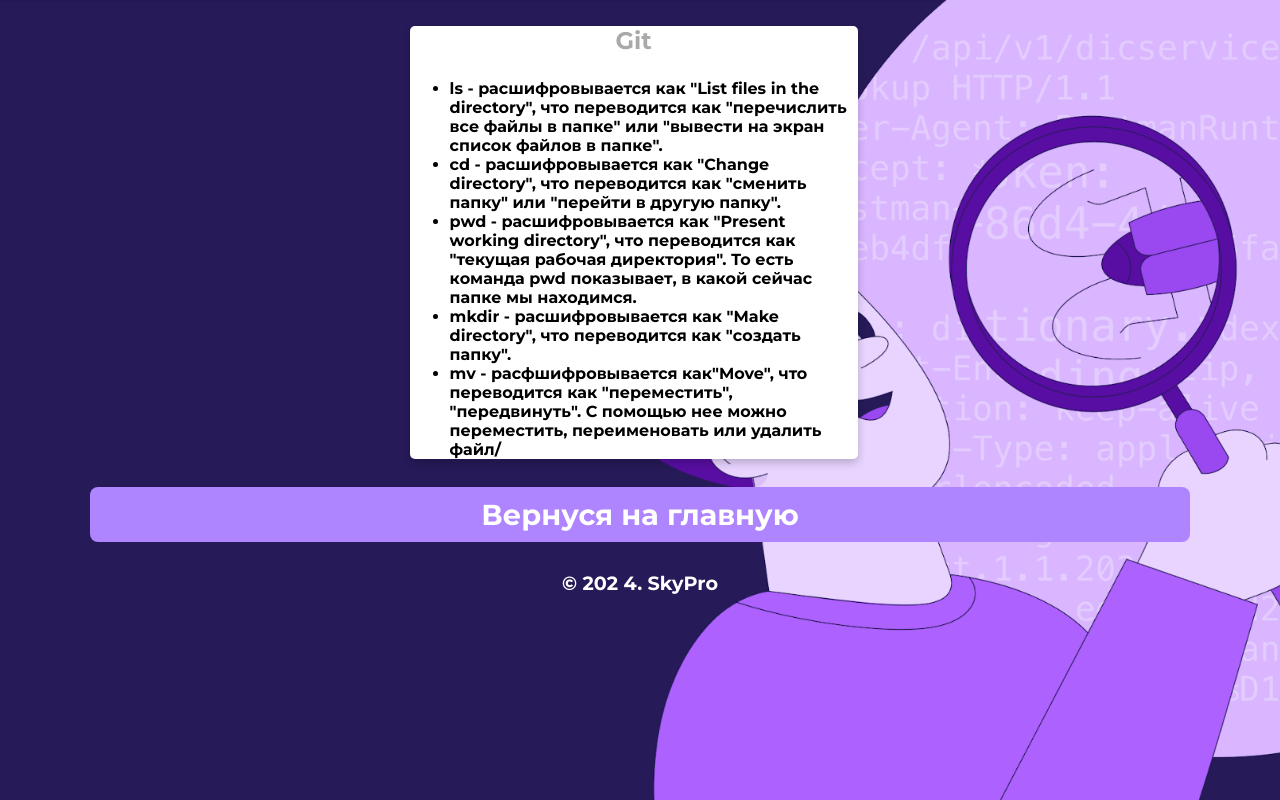
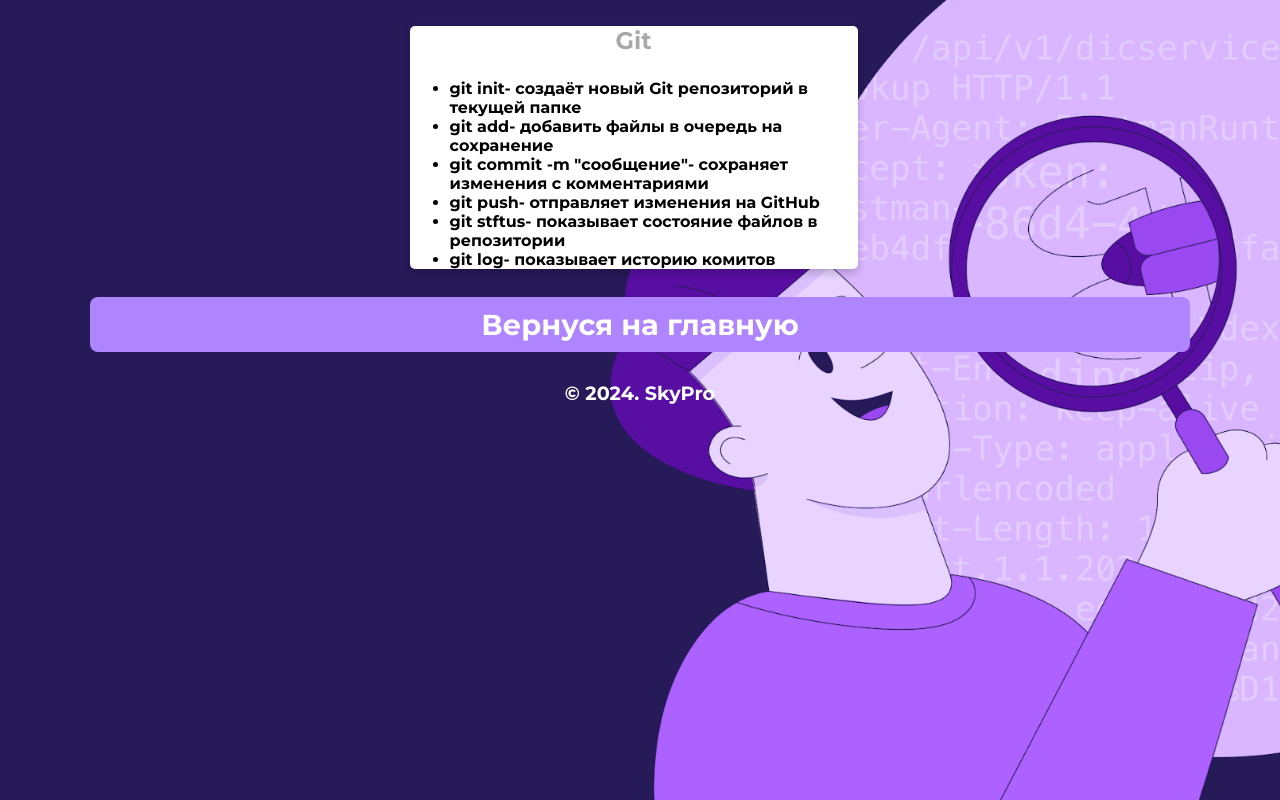
Before and after one commit to mb0232652/final-task, a plain HTML site: page html/git.html in a window 1280 px wide. Drawn offline with Linux system fonts and the light colour scheme.

Commit message:
правки в  git.html

```diff
--- a/html/git.html
+++ b/html/git.html
@@ -14,19 +14,20 @@
       <div class="card">
          <p class="subtitle">Git</p>
           <ul>
-            <li>ls - расшифровывается как "List files in the directory", что переводится как "перечислить все файлы в папке" или "вывести на экран список файлов в папке".</li>
-            <li>cd - расшифровывается как "Change directory", что переводится как "сменить папку" или "перейти в другую папку".</li>
-            <li>pwd - расшифровывается как "Present working directory", что переводится как "текущая рабочая директория". То есть команда pwd показывает, в какой сейчас папке мы находимся. </li>
-            <li>mkdir - расшифровывается как "Make directory", что переводится как "создать папку".</li>
-            <li>mv - расфшифровывается как"Move", что переводится как "переместить", "передвинуть". С помощью нее можно переместить, переименовать или удалить файл/</li>
+            <li>git init- создаёт новый Git репозиторий в текущей папке</li>
+            <li>git add- добавить файлы в очередь на сохранение</li>
+            <li>git commit -m "сообщение"- сохраняет изменения с комментариями</li>
+            <li>git push- отправляет изменения на GitHub</li>
+            <li>git stftus- показывает состояние файлов в репозитории</li>
+            <li>git log- показывает историю комитов</li>
          </ul>
       </div>
       <!--footer-->
       <footer class="animated fadeIn">
          <p class="location" align="center">
-            <a href="mac.html">Вернуся на главную</a>
+            <a href="index.html">Вернуся на главную</a>
          </p>
-         &copy; 202 4. SkyPro
+         &copy; 2024. SkyPro
       </footer>
    </body>
 </html>
```
